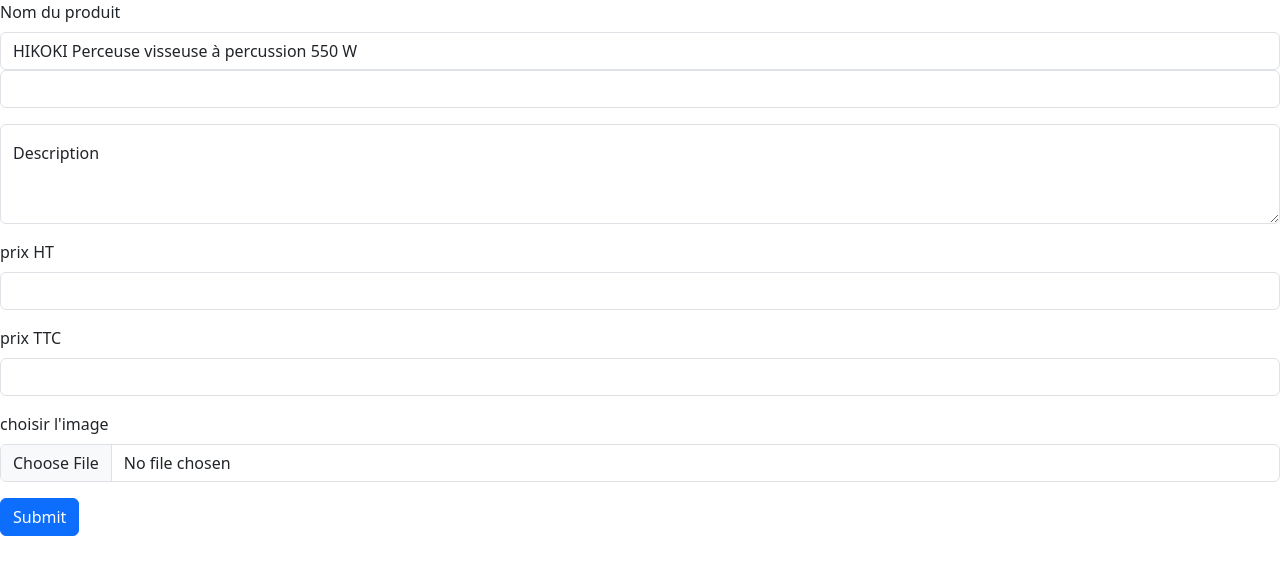
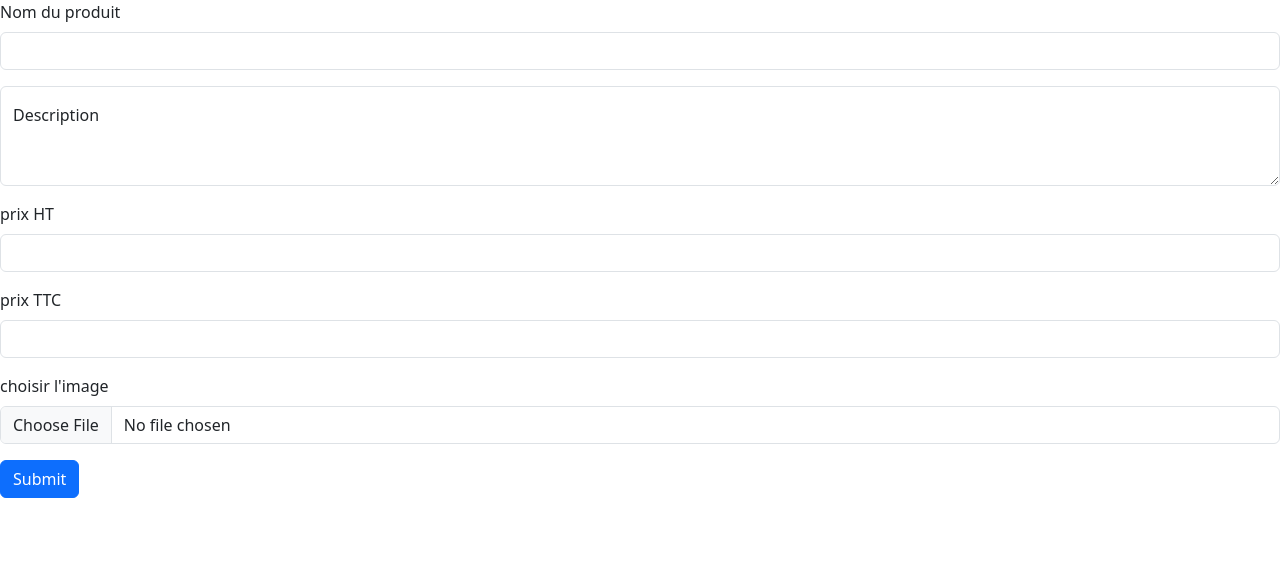
Before and after one commit to FannyieB/TP2_PHP, a PHP site: page /addProduct.php in a window 1280 px wide. Shown: the part 59-634 px from the top of the page. Run offline with PHP 8.4, Linux system fonts and the light colour scheme.

Commit message:
commit14

```diff
--- a/addProduct.php
+++ b/addProduct.php
@@ -8,19 +8,7 @@ require_once ('Views/header.php');
 <form method="post" action="controller/addProductController.php">
     <div class="mb-3">
         <label for="exampleInputEmail1" class="form-label">Nom du produit</label>
-        <!-- Ajout liste déroulante d'articles -->
-            <select class="form-control" id="product" name="product">
-                <option value="produit1">HIKOKI Perceuse visseuse à percussion 550 W</option>
-                <option value="produit2">DEWALT Perceuse visseuse 18V 5Ah</option>
-                <option value="produit3">HIKOKI Perceuse Visseuse 18V 5.0 Ah 55 Nm</option>
-                <option value="produit4">BOSCH Perceuse visseuse 12 V-GSR12V-15 housse</option>
-                <option value="produit5">BOSCH Perceuse visseuse 18V 2x4Ah GSR18V-55</option>
-                <option value="produit6">HIKOKI Perceuse à percussion 600W-DV16SSWAZ</option>
-                <option value="produit7">DEWALT Perceuse visseuse 18V 1 x 5Ah</option>
-                <option value="produit8">METABO Perceuse-visseuse 12V 2Ah PowerMaxx</option>
-                <option value="produit9">METABO Perceuse visseuse 18V 4.0Ah BS18L</option>
-             </select>
-        <input type="text" class="form-control" id="exampleInputEmail1" aria-describedby="emailHelp" name="name">
+                <input type="text" class="form-control" id="exampleInputEmail1" aria-describedby="emailHelp" name="name">
     </div>
     <div class="mb-3">
         <div class="form-floating">
```
